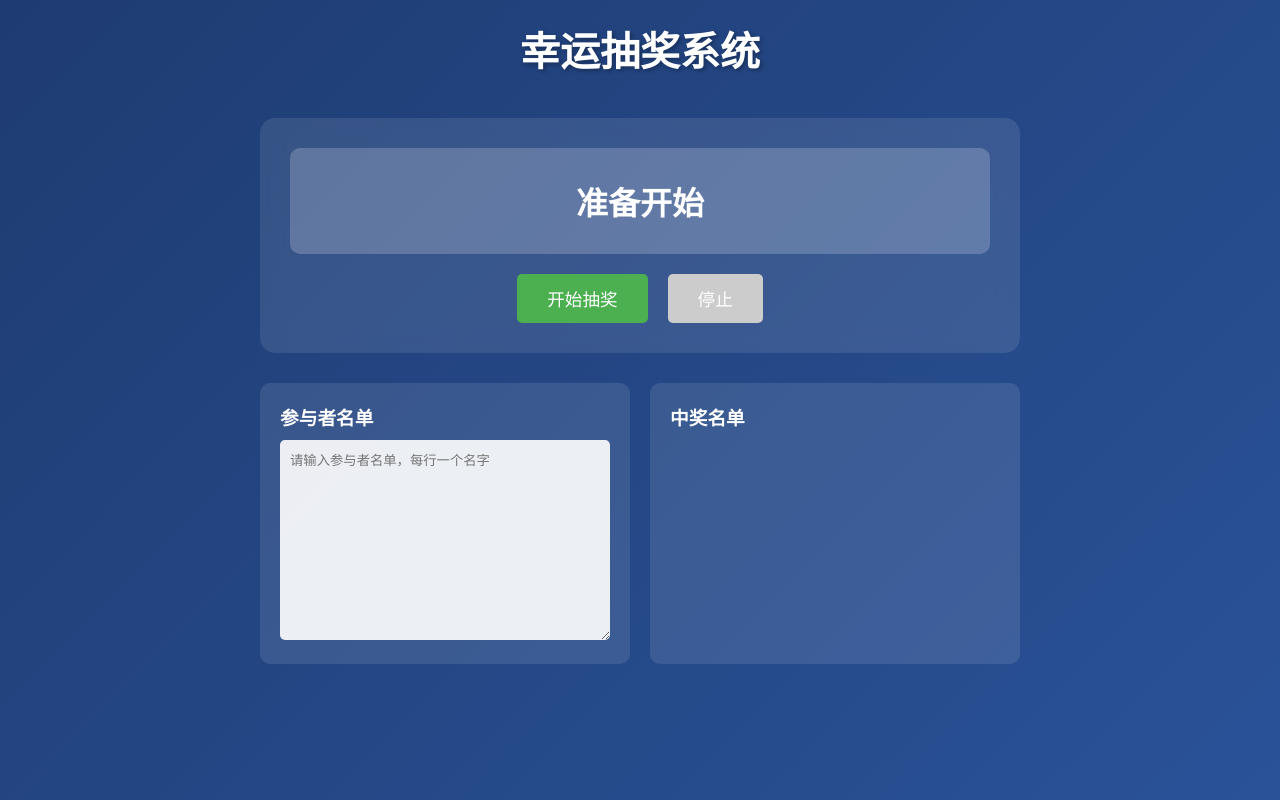
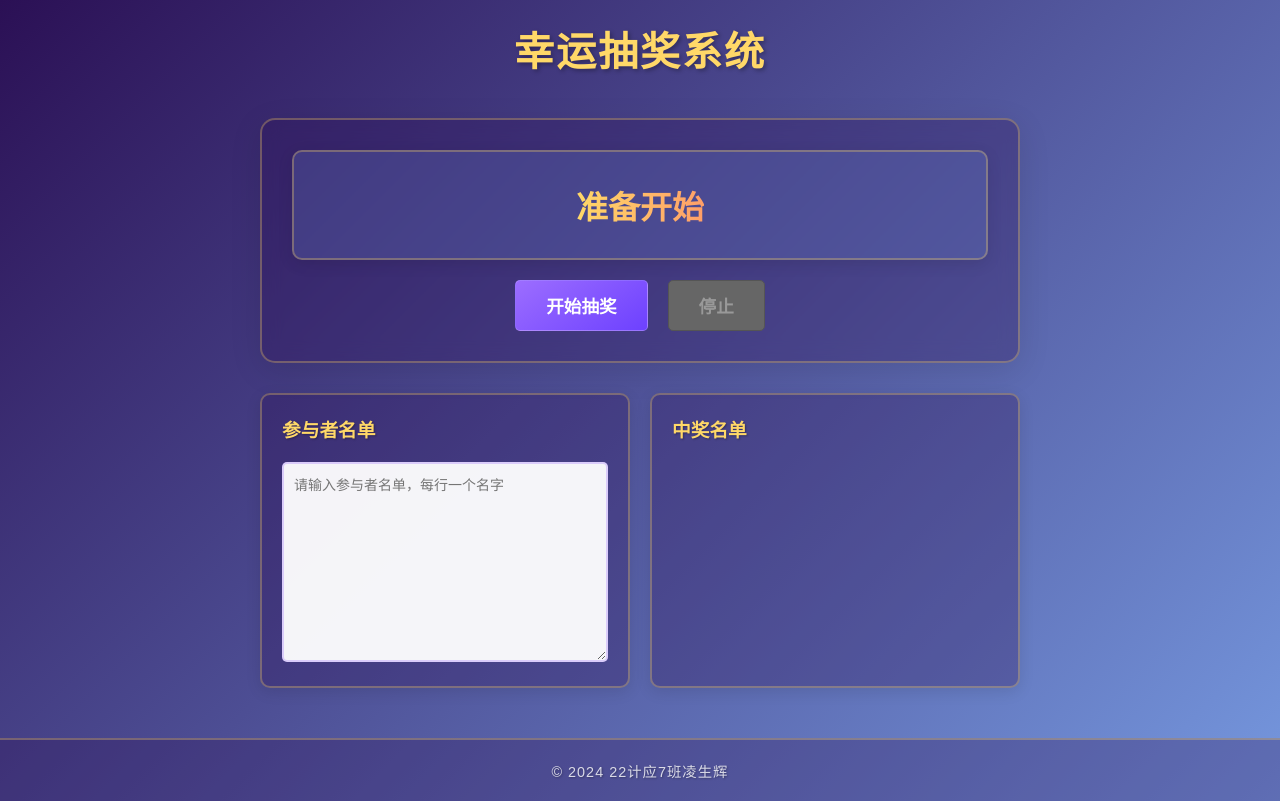
Before and after one commit to lingshenghui/cjiang, a plain HTML site: page index.html in a window 1280 px wide. Drawn offline with Linux system fonts and the light colour scheme.

Commit message:
git init

```diff
--- a/index.html
+++ b/index.html
@@ -4,6 +4,9 @@
     <meta charset="UTF-8">
     <meta name="viewport" content="width=device-width, initial-scale=1.0">
     <title>幸运抽奖系统</title>
+    <!-- 添加网站图标 -->
+    <link rel="icon" href="log.jpg" type="image/jpeg">
+    <link rel="shortcut icon" href="log.jpg" type="image/jpeg">
     <link rel="stylesheet" href="styles.css">
 </head>
 <body>
@@ -35,6 +38,10 @@
             </div>
         </div>
     </div>
+    <!-- 添加版权信息 -->
+    <footer class="copyright">
+        <p>© 2024 22计应7班凌生辉</p>
+    </footer>
     <script src="script.js"></script>
 </body>
 </html>
--- a/styles.css
+++ b/styles.css
@@ -6,7 +6,7 @@
 
 body {
     font-family: 'Microsoft YaHei', sans-serif;
-    background: linear-gradient(135deg, #1e3c72 0%, #2a5298 100%);
+    background: linear-gradient(135deg, #2b1055 0%, #7597de 100%);
     min-height: 100vh;
     color: #fff;
 }
@@ -25,27 +25,37 @@ header {
 header h1 {
     font-size: 2.5em;
     text-shadow: 2px 2px 4px rgba(0,0,0,0.3);
+    color: #ffd868;
+    letter-spacing: 2px;
 }
 
 .lottery-box {
-    background: rgba(255, 255, 255, 0.1);
+    background: rgba(43, 16, 85, 0.3);
     border-radius: 15px;
     padding: 30px;
     margin-bottom: 30px;
     backdrop-filter: blur(10px);
+    border: 2px solid rgba(255, 216, 104, 0.3);
+    box-shadow: 0 8px 32px rgba(0, 0, 0, 0.1);
 }
 
 .prize-display {
-    background: rgba(255, 255, 255, 0.2);
+    background: rgba(117, 151, 222, 0.2);
     border-radius: 10px;
     padding: 30px;
     text-align: center;
     margin-bottom: 20px;
+    border: 2px solid rgba(255, 216, 104, 0.3);
+    box-shadow: 0 4px 15px rgba(0, 0, 0, 0.1);
 }
 
 #rolling-name {
     font-size: 2em;
     font-weight: bold;
+    background: linear-gradient(90deg, #ffd868, #ff9f68);
+    -webkit-background-clip: text;
+    -webkit-text-fill-color: transparent;
+    text-shadow: none;
 }
 
 .control-panel {
@@ -60,18 +70,22 @@ header h1 {
     border: none;
     border-radius: 5px;
     cursor: pointer;
-    background: #4CAF50;
+    background: linear-gradient(145deg, #9c6dff 0%, #6d41ff 100%);
     color: white;
+    font-weight: bold;
     transition: all 0.3s ease;
+    border: 1px solid rgba(255, 255, 255, 0.2);
 }
 
 .btn:hover {
     transform: translateY(-2px);
-    box-shadow: 0 5px 15px rgba(0,0,0,0.2);
+    box-shadow: 0 5px 15px rgba(156, 109, 255, 0.4);
 }
 
 .btn:disabled {
-    background: #ccc;
+    background: #666;
+    border-color: #555;
+    color: #999;
     cursor: not-allowed;
 }
 
@@ -82,9 +96,11 @@ header h1 {
 }
 
 .participants, .winners {
-    background: rgba(255, 255, 255, 0.1);
+    background: rgba(43, 16, 85, 0.3);
     border-radius: 10px;
     padding: 20px;
+    border: 2px solid rgba(255, 216, 104, 0.3);
+    box-shadow: 0 4px 15px rgba(0, 0, 0, 0.1);
 }
 
 textarea {
@@ -94,7 +110,10 @@ textarea {
     padding: 10px;
     border-radius: 5px;
     border: none;
-    background: rgba(255, 255, 255, 0.9);
+    background: rgba(255, 255, 255, 0.95);
+    border: 2px solid rgba(156, 109, 255, 0.3);
+    color: #2b1055;
+    font-size: 14px;
 }
 
 #winnersList {
@@ -103,8 +122,33 @@ textarea {
 }
 
 #winnersList li {
-    background: rgba(255, 255, 255, 0.2);
+    background: rgba(156, 109, 255, 0.15);
     margin: 5px 0;
     padding: 10px;
     border-radius: 5px;
+    border: 1px solid rgba(255, 216, 104, 0.3);
+    color: #fff;
+    text-shadow: 1px 1px 2px rgba(0, 0, 0, 0.3);
 }
+
+h3 {
+    color: #ffd868;
+    text-shadow: 1px 1px 2px rgba(0, 0, 0, 0.3);
+    margin-bottom: 10px;
+}
+
+/* 添加版权信息样式 */
+.copyright {
+    text-align: center;
+    padding: 20px 0;
+    margin-top: 30px;
+    background: rgba(43, 16, 85, 0.3);
+    border-top: 2px solid rgba(255, 216, 104, 0.3);
+}
+
+.copyright p {
+    color: rgba(255, 255, 255, 0.8);
+    font-size: 0.9em;
+    letter-spacing: 1px;
+    text-shadow: 1px 1px 2px rgba(0, 0, 0, 0.3);
+}
```
Also changed, not shown: log.jpg (added).
